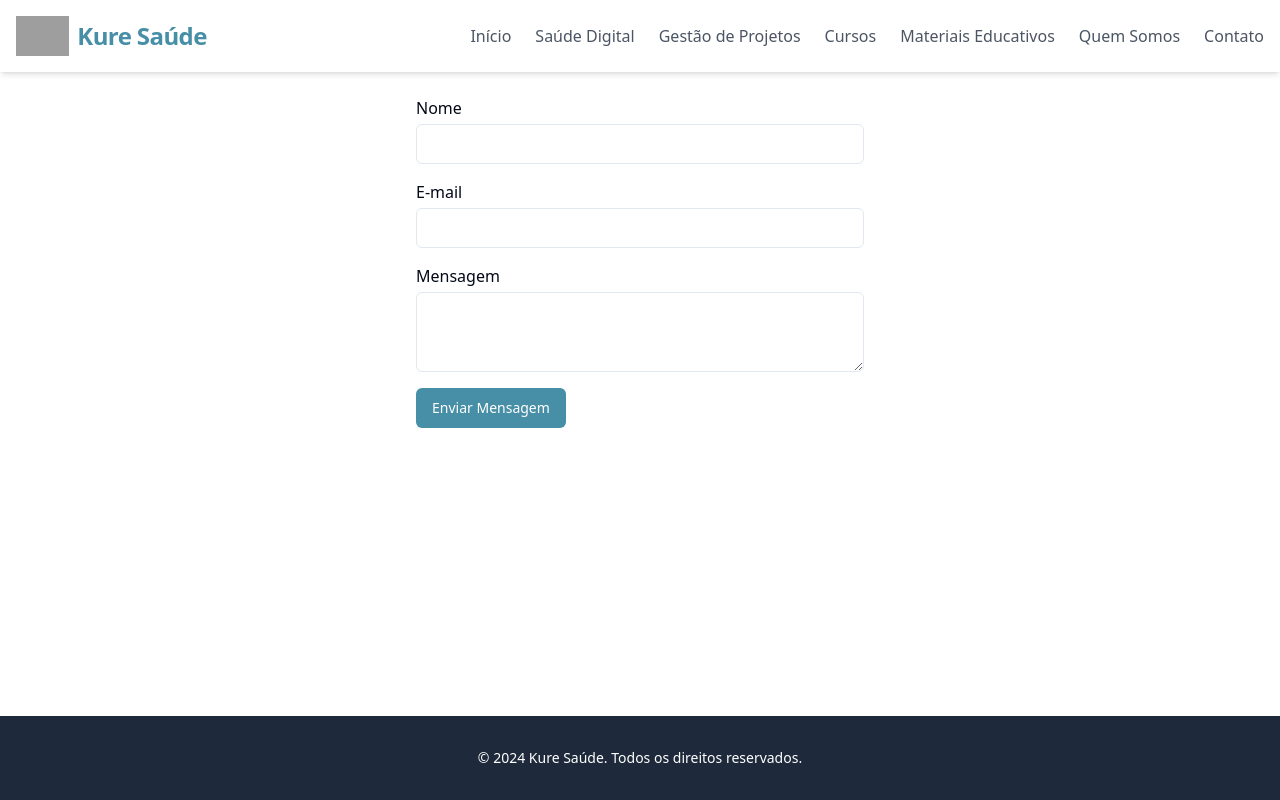
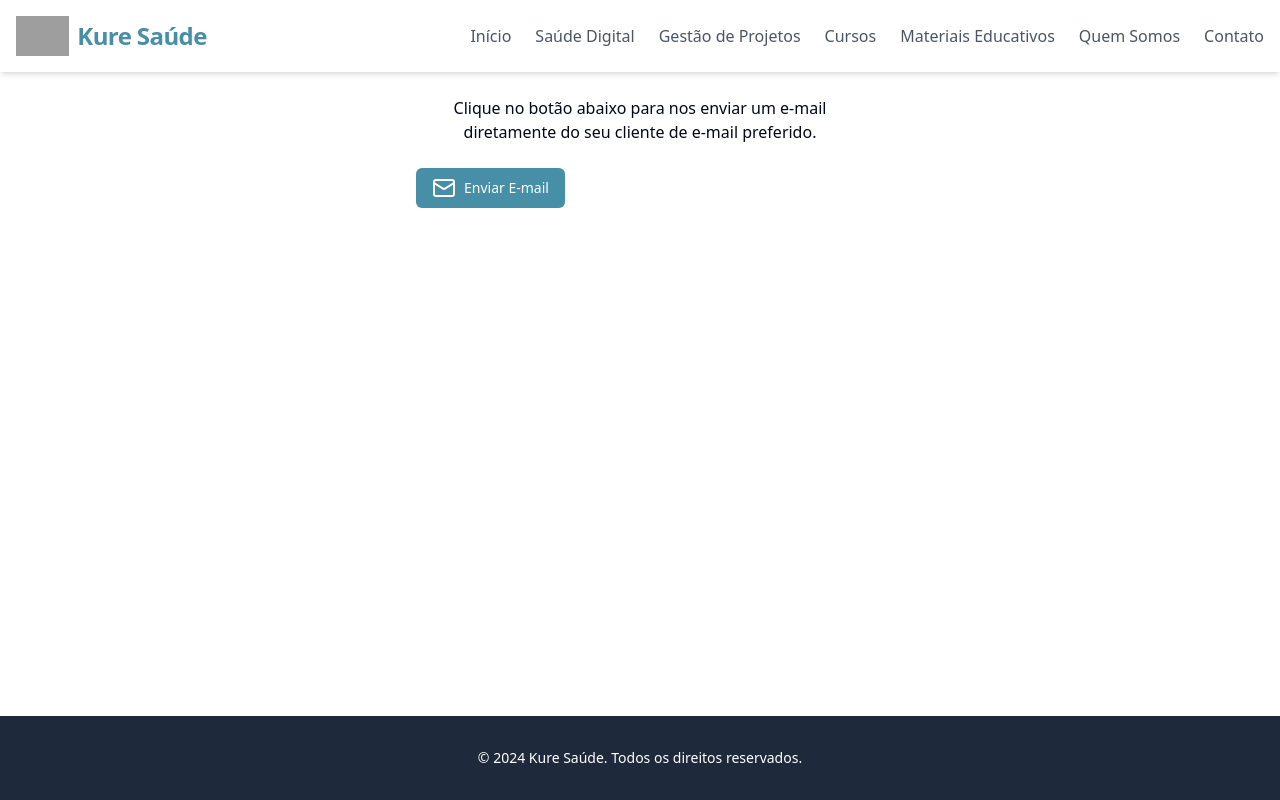
Before and after one commit to gabisantosi/kure-connect, a React (Vite) app: page /contato in a window 1280 px wide. Built offline with nearby package versions, Linux system fonts and the light colour scheme; grey boxes are pictures that could not be loaded.

Commit message:
Add email sending button
Implement a button that allows users to send a message directly from their email client.
[skip gpt_engineer]

```diff
--- a/src/pages/Contato.jsx
+++ b/src/pages/Contato.jsx
@@ -1,63 +1,25 @@
-import React, { useState } from 'react';
+import React from 'react';
 import { Button } from "@/components/ui/button";
-import { Input } from "@/components/ui/input";
-import { Textarea } from "@/components/ui/textarea";
+import { Mail } from "lucide-react";
 
 const Contato = () => {
-  const [name, setName] = useState('');
-  const [email, setEmail] = useState('');
-  const [message, setMessage] = useState('');
-
-  const handleSubmit = (e) => {
-    e.preventDefault();
-    // TODO: Implement email sending logic here
-    // Send the form data to gabrielasilva@kuresaude.com
-    console.log('Enviando email para gabrielasilva@kuresaude.com');
-    console.log('Nome:', name);
-    console.log('Email:', email);
-    console.log('Mensagem:', message);
-
-    // Reset form fields after submission
-    setName('');
-    setEmail('');
-    setMessage('');
+  const handleEmailClick = () => {
+    const emailAddress = 'gabrielasilva@kuresaude.com';
+    const subject = 'Contato via site Kure Saúde';
+    const mailtoLink = `mailto:${emailAddress}?subject=${encodeURIComponent(subject)}`;
+    window.location.href = mailtoLink;
   };
 
   return (
     <div className="container mx-auto px-4 py-8">
       <h1 className="text-4xl font-bold mb-6">Entre em Contato</h1>
-      <form onSubmit={handleSubmit} className="max-w-md mx-auto space-y-4">
-        <div>
-          <label htmlFor="name" className="block mb-1">Nome</label>
-          <Input
-            id="name"
-            type="text"
-            required
-            value={name}
-            onChange={(e) => setName(e.target.value)}
-          />
-        </div>
-        <div>
-          <label htmlFor="email" className="block mb-1">E-mail</label>
-          <Input
-            id="email"
-            type="email"
-            required
-            value={email}
-            onChange={(e) => setEmail(e.target.value)}
-          />
-        </div>
-        <div>
-          <label htmlFor="message" className="block mb-1">Mensagem</label>
-          <Textarea
-            id="message"
-            required
-            value={message}
-            onChange={(e) => setMessage(e.target.value)}
-          />
-        </div>
-        <Button type="submit">Enviar Mensagem</Button>
-      </form>
+      <div className="max-w-md mx-auto text-center">
+        <p className="mb-6">Clique no botão abaixo para nos enviar um e-mail diretamente do seu cliente de e-mail preferido.</p>
+        <Button onClick={handleEmailClick} className="flex items-center">
+          <Mail className="mr-2" />
+          Enviar E-mail
+        </Button>
+      </div>
     </div>
   );
 };
```
